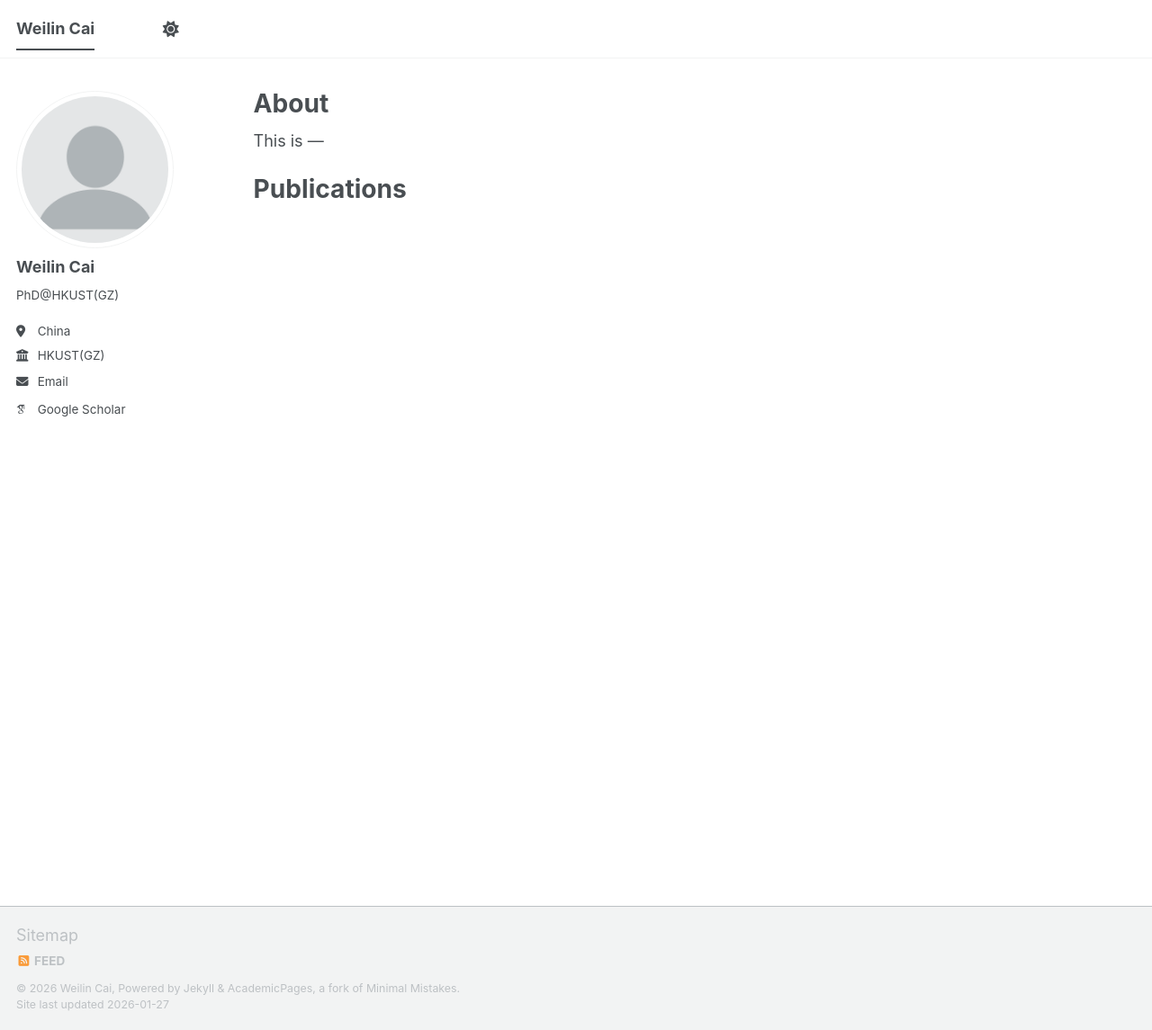
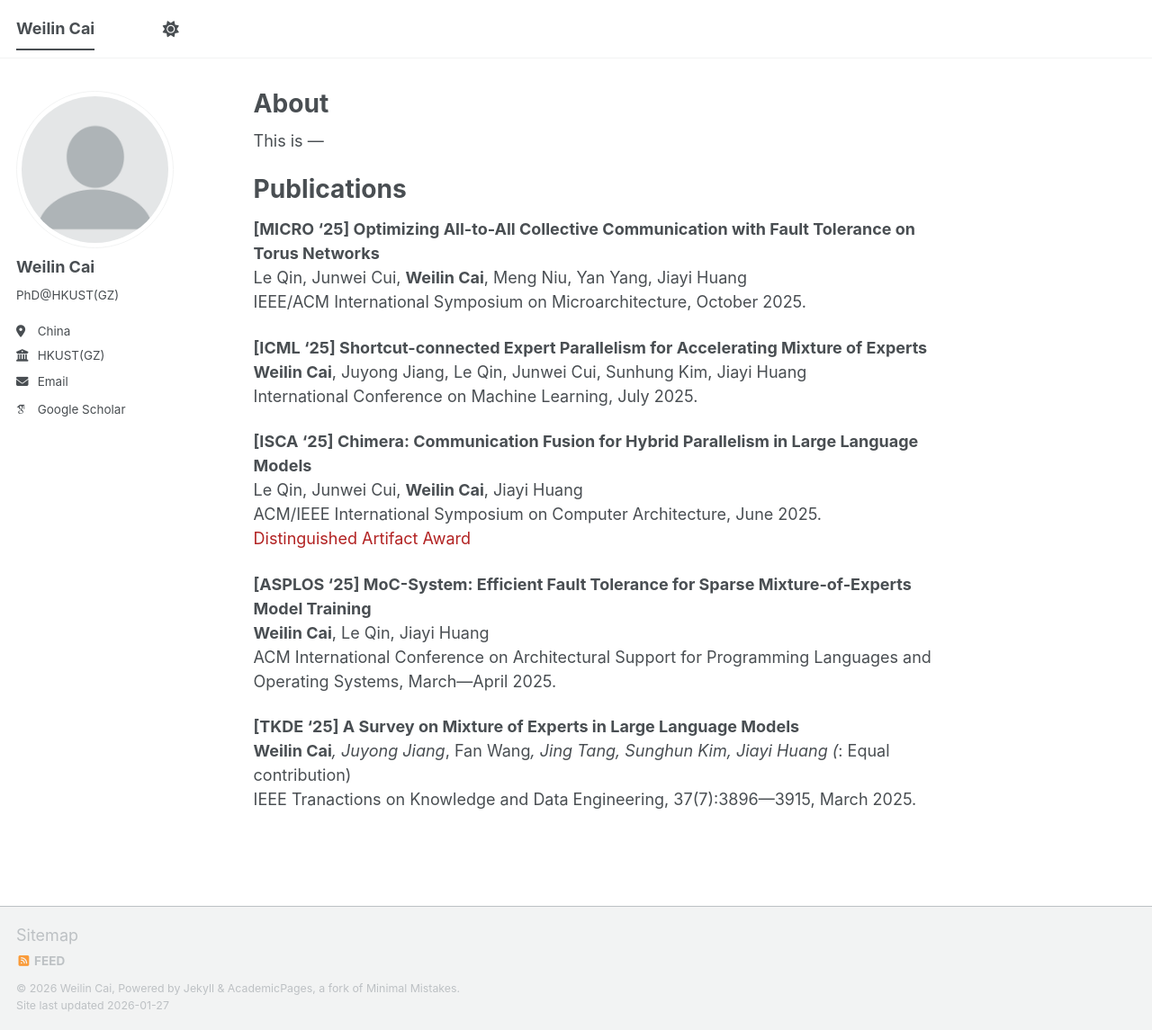
Before and after one commit to withinmiaov/withinmiaov.github.io, a Jekyll site: the page built from _pages/about.md, in a window 1280 px wide and 1145 px high. Shown: the whole window at 90% size. Built offline with Jekyll 4.4.1, drawn with Linux system fonts in a browser that asks for light colours; some web fonts are replaced; a script bundle is joined from its source files by our own code; library files that are not in the unit come from our copies.

Commit message:
Update about.md

```diff
--- a/_pages/about.md
+++ b/_pages/about.md
@@ -11,3 +11,24 @@ This is ---
 
 Publications
 ======
+
+**[MICRO '25] Optimizing All-to-All Collective Communication with Fault Tolerance on Torus Networks**\
+Le Qin, Junwei Cui, **Weilin Cai**, Meng Niu, Yan Yang, Jiayi Huang\
+IEEE/ACM International Symposium on Microarchitecture, October 2025.
+
+**[ICML '25] Shortcut-connected Expert Parallelism for Accelerating Mixture of Experts**\
+**Weilin Cai**, Juyong Jiang, Le Qin, Junwei Cui, Sunhung Kim, Jiayi Huang\
+International Conference on Machine Learning, July 2025.
+
+**[ISCA '25] Chimera: Communication Fusion for Hybrid Parallelism in Large Language Models**\
+Le Qin, Junwei Cui, **Weilin Cai**, Jiayi Huang\
+ACM/IEEE International Symposium on Computer Architecture, June 2025.\
+<span style="color: #B22222">Distinguished Artifact Award</span>
+
+**[ASPLOS '25] MoC-System: Efficient Fault Tolerance for Sparse Mixture-of-Experts Model Training**\
+**Weilin Cai**, Le Qin, Jiayi Huang\
+ACM International Conference on Architectural Support for Programming Languages and Operating Systems, March—April 2025.
+
+**[TKDE '25] A Survey on Mixture of Experts in Large Language Models**\
+**Weilin Cai***, Juyong Jiang*, Fan Wang*, Jing Tang, Sunghun Kim, Jiayi Huang (*: Equal contribution)\
+IEEE Tranactions on Knowledge and Data Engineering, 37(7):3896—3915, March 2025.
```
